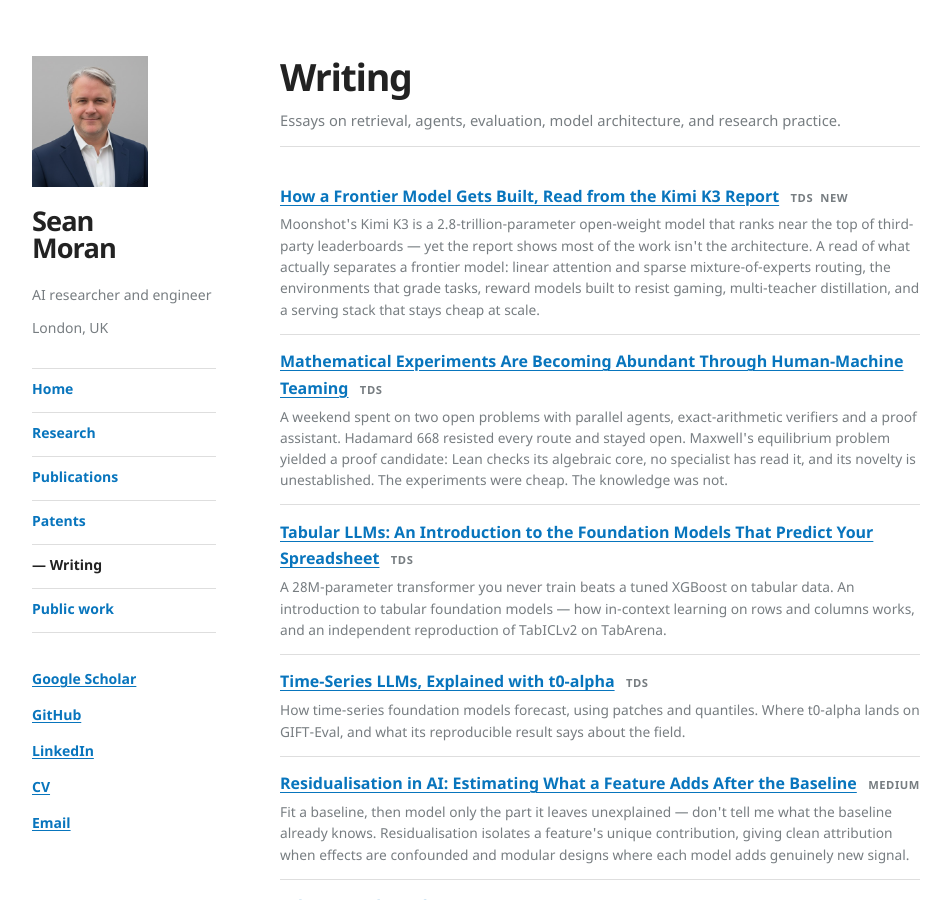
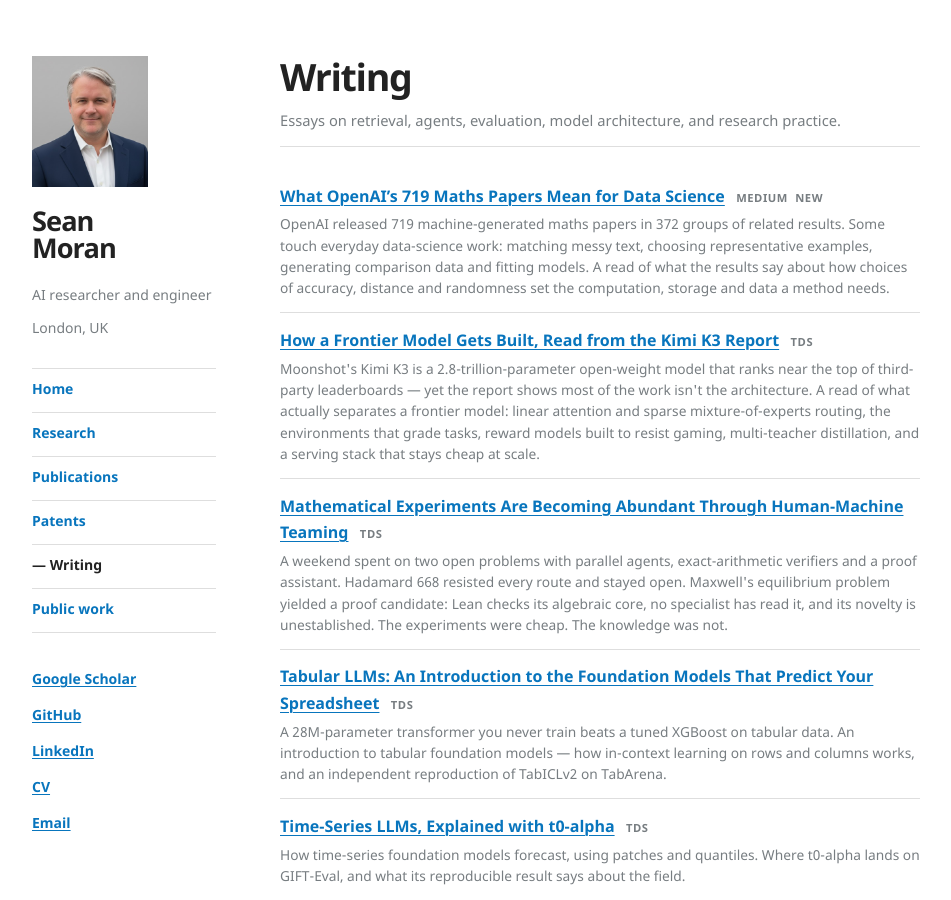
Before and after one commit to sjmoran/sjmoran.github.io, a Jekyll site: the page built from writing.md, in a window 1280 px wide and 900 px high. Shown: the whole window, without its empty margins (144-1095 px from the left). Built offline with Jekyll 4.4.1, drawn with Linux system fonts in a browser that asks for light colours.

Commit message:
content(writing): add OpenAI 719 maths papers article
Co-Authored-By: Claude Opus 5.5 <noreply@anthropic.com>
Claude-Session: https://claude.ai/code/session_012LPtPyhMt69iGrj7RasvQS

```diff
--- a/_includes/writing.html
+++ b/_includes/writing.html
@@ -6,12 +6,22 @@
 
   <ul class="writing-list">
     <li>
+      <a class="writing-thumb" href="https://medium.com/@sean.j.moran/what-openais-719-maths-papers-mean-for-data-science-c32c2b0e039e" target="_blank" rel="noopener" aria-hidden="true" tabindex="-1">
+        <img src="/img/writing/openai-719-maths-papers.jpg" alt="">
+      </a>
+      <div class="writing-meta">
+        <a href="https://medium.com/@sean.j.moran/what-openais-719-maths-papers-mean-for-data-science-c32c2b0e039e" target="_blank" rel="noopener">What OpenAI’s 719 Maths Papers Mean for Data Science</a>
+        <span class="badge badge-medium">Medium</span><span class="badge badge-new">New</span>
+        <p class="writing-blurb">OpenAI released 719 machine-generated maths papers in 372 groups of related results. Some touch everyday data-science work: matching messy text, choosing representative examples, generating comparison data and fitting models. A read of what the results say about how choices of accuracy, distance and randomness set the computation, storage and data a method needs.</p>
+      </div>
+    </li>
+    <li>
       <a class="writing-thumb" href="https://towardsdatascience.com/how-a-frontier-model-gets-built-read-from-the-kimi-k3-report/" target="_blank" rel="noopener" aria-hidden="true" tabindex="-1">
         <img src="/img/writing/kimi-k3-report.jpg" alt="">
       </a>
       <div class="writing-meta">
         <a href="https://towardsdatascience.com/how-a-frontier-model-gets-built-read-from-the-kimi-k3-report/" target="_blank" rel="noopener">How a Frontier Model Gets Built, Read from the Kimi K3 Report</a>
-        <span class="badge badge-tds">TDS</span><span class="badge badge-new">New</span>
+        <span class="badge badge-tds">TDS</span>
         <p class="writing-blurb">Moonshot's Kimi K3 is a 2.8-trillion-parameter open-weight model that ranks near the top of third-party leaderboards — yet the report shows most of the work isn't the architecture. A read of what actually separates a frontier model: linear attention and sparse mixture-of-experts routing, the environments that grade tasks, reward models built to resist gaming, multi-teacher distillation, and a serving stack that stays cheap at scale.</p>
       </div>
     </li>
```
Also changed, not shown: img/writing/openai-719-maths-papers.jpg (added).
